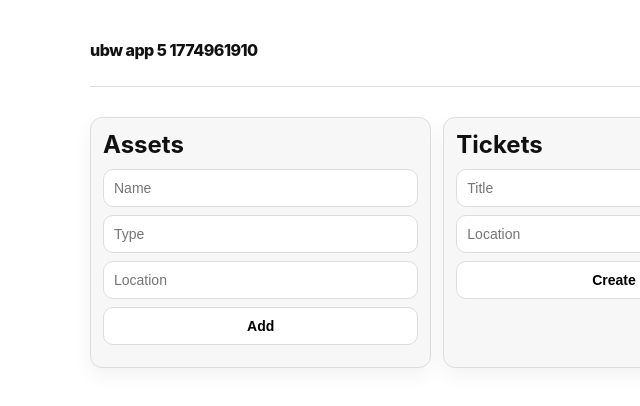
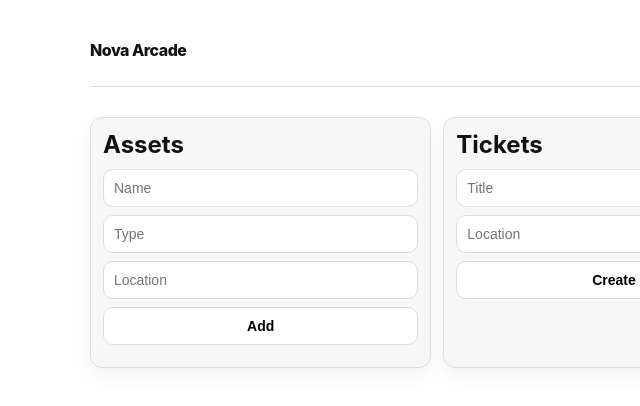
Before and after one commit to Ashutoshsingh20/bw-app-5-1774961910, a website: page public/index.html in a window 1280 px wide. Shown: the full height of the page, 26-666 px from the left. Drawn offline with Linux system fonts and the light colour scheme; no server answers.

Commit message:
chore: brand app

```diff
--- a/public/index.html
+++ b/public/index.html
@@ -3,13 +3,13 @@
 <head>
   <meta charset="UTF-8" />
   <meta name="viewport" content="width=device-width, initial-scale=1.0" />
-  <title>ubw app 5 1774961910</title>
+  <title>Nova Arcade</title>
   <link rel="stylesheet" href="/style.css" />
 </head>
 <body>
   <div class="shell">
     <header>
-      <div class="logo">ubw app 5 1774961910</div>
+      <div class="logo">Nova Arcade</div>
       <p>Monochrome ops dashboard</p>
     </header>
     <section class="metrics" id="metrics"></section>
```
Also changed, not shown: package.json (+9 -3 lines), README.md.
